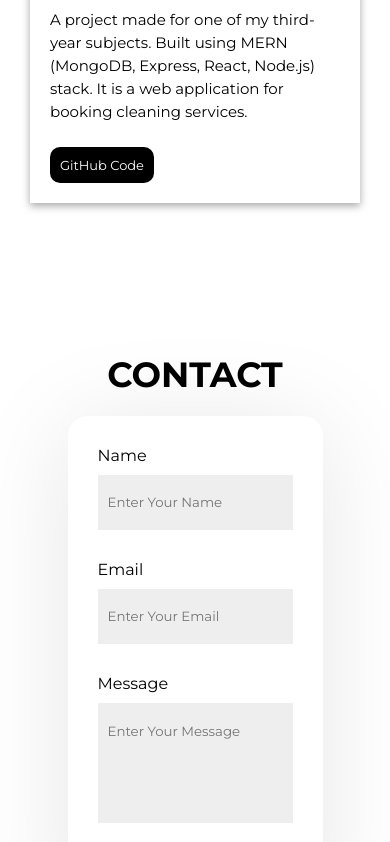
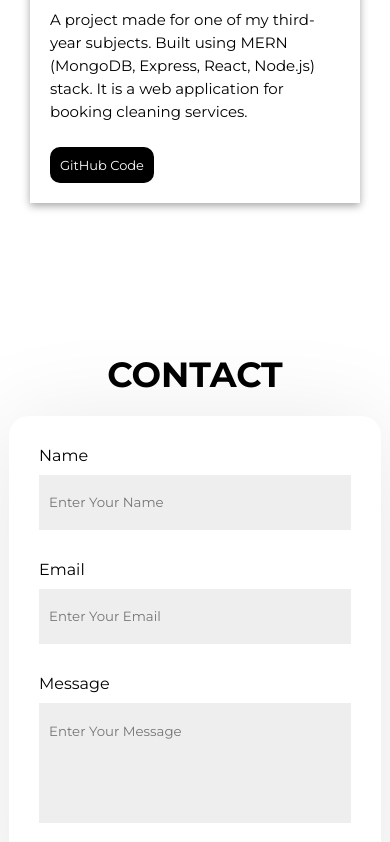
Before and after one commit to farhanazulaikha/my-portfolio, a React (Vite) app: page / in a window 390 px wide. Shown: the part 2218-3060 px from the top of the page. Built offline with nearby package versions, Linux system fonts and the light colour scheme.

Commit message:
make contact formn responsize

```diff
--- a/src/assets/styles/contact.css
+++ b/src/assets/styles/contact.css
@@ -19,7 +19,7 @@ form {
     justify-content: center;
     box-shadow: 0 10px 100px rgba(0, 0, 0, 0.1);
     padding: 30px;
-    width: 50%;
+    width: 70%;
     border-radius: 20px;
 }
 
@@ -65,3 +65,9 @@ button {
     border-radius: 10px;
     cursor: pointer;
 }
+
+@media (max-width: 1230px) {
+    form {
+        width: 80%;
+    }
+}
```
